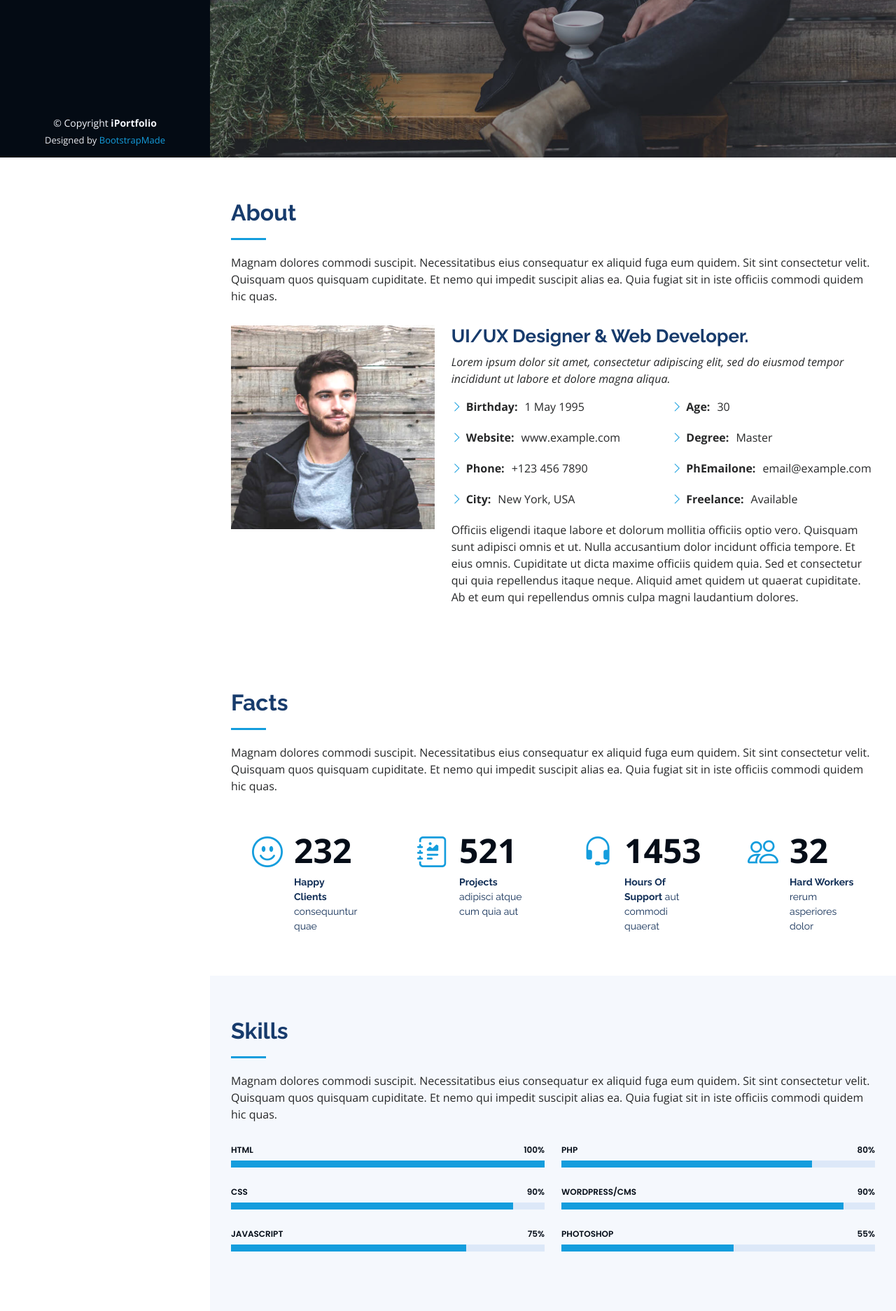
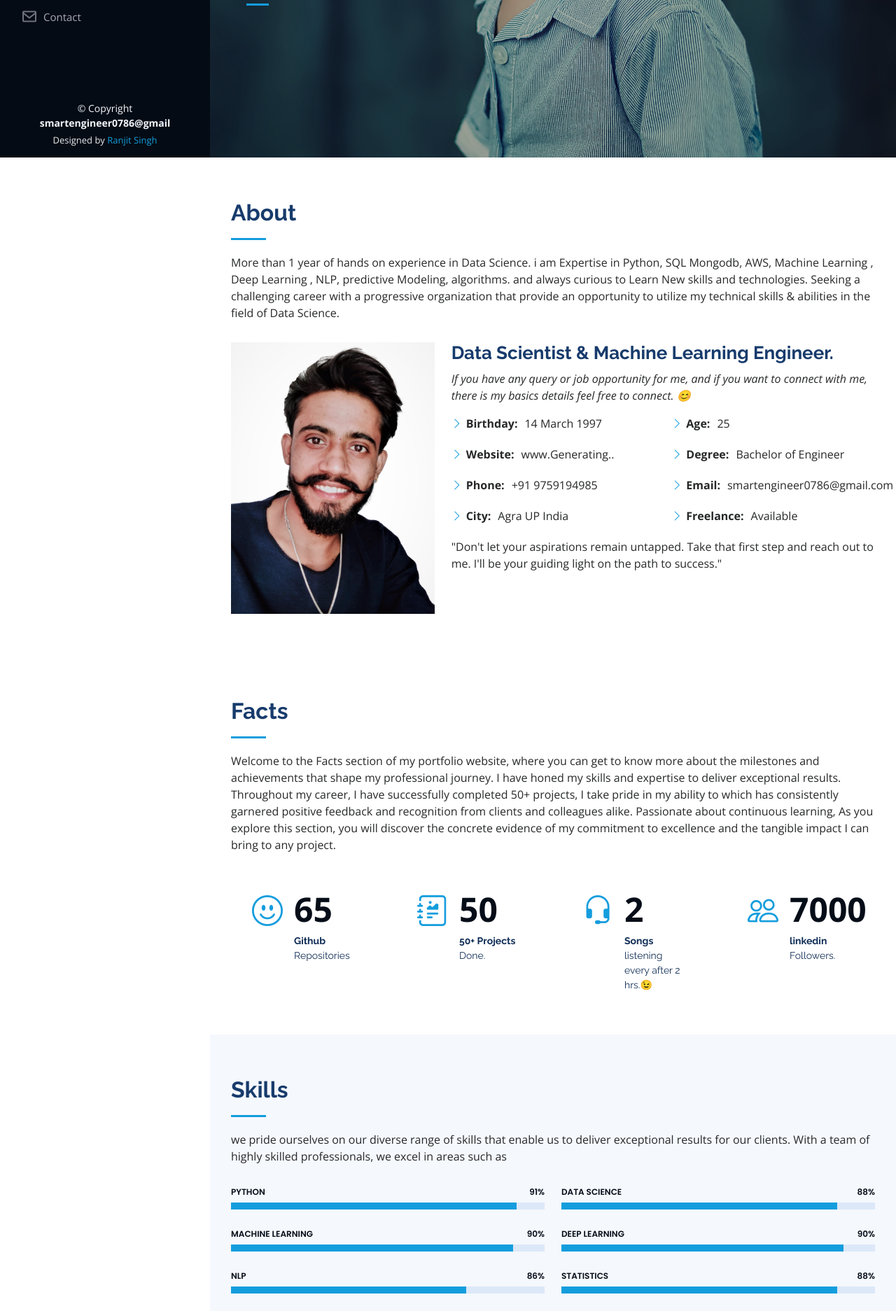
Before and after one commit to Ranjit-Singh-786/portfolio_website, a Flask app: page / in a window 1280 px wide. Shown: the part 575-2448 px from the top of the page at 70% size. Run offline with Flask 3, Linux system fonts and the light colour scheme; some libraries are stand-ins or nearby versions.

Commit message:
working on front -end

```diff
--- a/static/assets/css/style.css
+++ b/static/assets/css/style.css
@@ -263,7 +263,7 @@
 }
 
 #hero h1 {
-  margin: 0 0 10px 0;
+  margin: 300px 300px 10px 0px;
   font-size: 64px;
   font-weight: 700;
   line-height: 56px;
--- a/templates/index.html
+++ b/templates/index.html
@@ -27,13 +27,7 @@
   <!-- Template Main CSS File -->
   <link href="static/assets/css/style.css" rel="stylesheet">
 
-  <!-- =======================================================
-  * Template Name: iPortfolio
-  * Updated: May 30 2023 with Bootstrap v5.3.0
-  * Template URL: https://bootstrapmade.com/iportfolio-bootstrap-portfolio-websites-template/
-  * Author: BootstrapMade.com
-  * License: https://bootstrapmade.com/license/
-  ======================================================== -->
+
 </head>
 
 <body>
@@ -46,7 +40,7 @@
     <div class="d-flex flex-column">
 
       <div class="profile">
-        <img src="assets/img/profile-img.jpg" alt="" class="img-fluid rounded-circle">
+        <img src="static/assets/img/profile-img.jpg" alt="" class="img-fluid rounded-circle">
         <h1 class="text-light"><a href="index.html">Ranjit Singh</a></h1>
         <div class="social-links mt-3 text-center">
           <a href="#" class="twitter"><i class="bx bxl-twitter"></i></a>
@@ -74,7 +68,7 @@
   <section id="hero" class="d-flex flex-column justify-content-center align-items-center">
     <div class="hero-container" data-aos="fade-in">
       <h1>Ranjit Singh</h1>
-      <p>I'm <span class="typed" data-typed-items="Designer, Developer, Freelancer, Photographer"></span></p>
+      <p>I'm <span class="typed" data-typed-items="Data Scientist Engineer,Machine Learning Engineer, Developer, Data Analyst, Freelancer, Backend Developer"></span></p>
     </div>
   </section><!-- End Hero -->
 
@@ -86,7 +80,16 @@
 
         <div class="section-title">
           <h2>About</h2>
-          <p>Magnam dolores commodi suscipit. Necessitatibus eius consequatur ex aliquid fuga eum quidem. Sit sint consectetur velit. Quisquam quos quisquam cupiditate. Et nemo qui impedit suscipit alias ea. Quia fugiat sit in iste officiis commodi quidem hic quas.</p>
+          <p>More than 1 year of hands on experience in
+            Data Science. i am Expertise in Python, SQL
+            Mongodb, AWS, Machine Learning , Deep
+            Learning , NLP, predictive Modeling,
+            algorithms. and always curious to Learn
+            New skills and technologies.
+            Seeking a challenging career with a
+            progressive organization that provide an
+            opportunity to utilize my technical skills &
+            abilities in the field of Data Science.</p>
         </div>
 
         <div class="row">
@@ -94,33 +97,32 @@
             <img src="assets/img/profile-img.jpg" class="img-fluid" alt="">
           </div>
           <div class="col-lg-8 pt-4 pt-lg-0 content" data-aos="fade-left">
-            <h3>UI/UX Designer &amp; Web Developer.</h3>
+            <h3>Data Scientist &amp; Machine Learning Engineer.</h3>
             <p class="fst-italic">
-              Lorem ipsum dolor sit amet, consectetur adipiscing elit, sed do eiusmod tempor incididunt ut labore et dolore
-              magna aliqua.
+              If you have any query or job opportunity for me, and if you want to connect
+              with me, there is my basics details feel free to connect. 😊
             </p>
             <div class="row">
               <div class="col-lg-6">
                 <ul>
-                  <li><i class="bi bi-chevron-right"></i> <strong>Birthday:</strong> <span>1 May 1995</span></li>
-                  <li><i class="bi bi-chevron-right"></i> <strong>Website:</strong> <span>www.example.com</span></li>
-                  <li><i class="bi bi-chevron-right"></i> <strong>Phone:</strong> <span>+123 456 7890</span></li>
-                  <li><i class="bi bi-chevron-right"></i> <strong>City:</strong> <span>New York, USA</span></li>
+                  <li><i class="bi bi-chevron-right"></i> <strong>Birthday:</strong> <span>14 March 1997</span></li>
+                  <li><i class="bi bi-chevron-right"></i> <strong>Website:</strong> <span>www.Generating..</span></li>
+                  <li><i class="bi bi-chevron-right"></i> <strong>Phone:</strong> <span>+91 9759194985</span></li>
+                  <li><i class="bi bi-chevron-right"></i> <strong>City:</strong> <span>Agra UP India </span></li>
                 </ul>
               </div>
               <div class="col-lg-6">
                 <ul>
-                  <li><i class="bi bi-chevron-right"></i> <strong>Age:</strong> <span>30</span></li>
-                  <li><i class="bi bi-chevron-right"></i> <strong>Degree:</strong> <span>Master</span></li>
-                  <li><i class="bi bi-chevron-right"></i> <strong>PhEmailone:</strong> <span>email@example.com</span></li>
+                  <li><i class="bi bi-chevron-right"></i> <strong>Age:</strong> <span>25</span></li>
+                  <li><i class="bi bi-chevron-right"></i> <strong>Degree:</strong> <span>Bachelor of Engineer</span></li>
+                  <li><i class="bi bi-chevron-right"></i> <strong>Email:</strong> <span>smartengineer0786@gmail.com</span></li>
                   <li><i class="bi bi-chevron-right"></i> <strong>Freelance:</strong> <span>Available</span></li>
                 </ul>
               </div>
             </div>
-            <p>
-              Officiis eligendi itaque labore et dolorum mollitia officiis optio vero. Quisquam sunt adipisci omnis et ut. Nulla accusantium dolor incidunt officia tempore. Et eius omnis.
-              Cupiditate ut dicta maxime officiis quidem quia. Sed et consectetur qui quia repellendus itaque neque. Aliquid amet quidem ut quaerat cupiditate. Ab et eum qui repellendus omnis culpa magni laudantium dolores.
-            </p>
+            <p>"Don't let your aspirations remain untapped. Take that first step and reach out to me.
+               I'll be your guiding light on the path to success."
+              </p>
           </div>
         </div>
 
@@ -133,7 +135,10 @@
 
         <div class="section-title">
           <h2>Facts</h2>
-          <p>Magnam dolores commodi suscipit. Necessitatibus eius consequatur ex aliquid fuga eum quidem. Sit sint consectetur velit. Quisquam quos quisquam cupiditate. Et nemo qui impedit suscipit alias ea. Quia fugiat sit in iste officiis commodi quidem hic quas.</p>
+          <p>Welcome to the Facts section of my portfolio website, where you can get to know more about the milestones and achievements
+            that shape my professional journey. I have honed my skills and expertise to deliver exceptional results. Throughout my career, I have successfully completed 50+ projects,
+              I take pride in my ability to  which has consistently garnered positive feedback and recognition from clients and colleagues alike. Passionate about continuous learning,
+ As you explore this section, you will discover the concrete evidence of my commitment to excellence and the tangible impact I can bring to any project.</p>
         </div>
 
         <div class="row no-gutters">
@@ -141,39 +146,41 @@
           <div class="col-lg-3 col-md-6 d-md-flex align-items-md-stretch" data-aos="fade-up">
             <div class="count-box">
               <i class="bi bi-emoji-smile"></i>
-              <span data-purecounter-start="0" data-purecounter-end="232" data-purecounter-duration="1" class="purecounter"></span>
-              <p><strong>Happy Clients</strong> consequuntur quae</p>
+              <span data-purecounter-start="0" data-purecounter-end="65" data-purecounter-duration="1" class="purecounter"></span>
+              <p><strong>Github</strong> Repositories</p>
             </div>
           </div>
 
           <div class="col-lg-3 col-md-6 d-md-flex align-items-md-stretch" data-aos="fade-up" data-aos-delay="100">
             <div class="count-box">
               <i class="bi bi-journal-richtext"></i>
-              <span data-purecounter-start="0" data-purecounter-end="521" data-purecounter-duration="1" class="purecounter"></span>
-              <p><strong>Projects</strong> adipisci atque cum quia aut</p>
+              <span data-purecounter-start="0" data-purecounter-end="50" data-purecounter-duration="1" class="purecounter"></span>
+              <p><strong>50+ Projects</strong> Done.</p>
             </div>
           </div>
 
           <div class="col-lg-3 col-md-6 d-md-flex align-items-md-stretch" data-aos="fade-up" data-aos-delay="200">
             <div class="count-box">
               <i class="bi bi-headset"></i>
-              <span data-purecounter-start="0" data-purecounter-end="1453" data-purecounter-duration="1" class="purecounter"></span>
-              <p><strong>Hours Of Support</strong> aut commodi quaerat</p>
+              <span data-purecounter-start="0" data-purecounter-end="2" data-purecounter-duration="1" class="purecounter"></span>
+              <p><strong>Songs</strong> listening every after 2 hrs.😉 </p>
             </div>
           </div>
 
           <div class="col-lg-3 col-md-6 d-md-flex align-items-md-stretch" data-aos="fade-up" data-aos-delay="300">
             <div class="count-box">
               <i class="bi bi-people"></i>
-              <span data-purecounter-start="0" data-purecounter-end="32" data-purecounter-duration="1" class="purecounter"></span>
-              <p><strong>Hard Workers</strong> rerum asperiores dolor</p>
+              <span data-purecounter-start="0" data-purecounter-end="7000" data-purecounter-duration="1" class="purecounter"></span>
+              <p><strong>linkedin</strong> Followers.</p>
             </div>
           </div>
 
         </div>
 
       </div>
-    </section><!-- End Facts Section -->
+    </section>
+    <!-- End Facts Section -->
+
 
     <!-- ======= Skills Section ======= -->
     <section id="skills" class="skills section-bg">
@@ -181,7 +188,7 @@
 
         <div class="section-title">
           <h2>Skills</h2>
-          <p>Magnam dolores commodi suscipit. Necessitatibus eius consequatur ex aliquid fuga eum quidem. Sit sint consectetur velit. Quisquam quos quisquam cupiditate. Et nemo qui impedit suscipit alias ea. Quia fugiat sit in iste officiis commodi quidem hic quas.</p>
+          <p> we pride ourselves on our diverse range of skills that enable us to deliver exceptional results for our clients. With a team of highly skilled professionals, we excel in areas such as</p>
         </div>
 
         <div class="row skills-content">
@@ -189,21 +196,21 @@
           <div class="col-lg-6" data-aos="fade-up">
 
             <div class="progress">
-              <span class="skill">HTML <i class="val">100%</i></span>
+              <span class="skill">Python <i class="val">91%</i></span>
               <div class="progress-bar-wrap">
-                <div class="progress-bar" role="progressbar" aria-valuenow="100" aria-valuemin="0" aria-valuemax="100"></div>
+                <div class="progress-bar" role="progressbar" aria-valuenow="91" aria-valuemin="0" aria-valuemax="91"></div>
               </div>
             </div>
 
             <div class="progress">
-              <span class="skill">CSS <i class="val">90%</i></span>
+              <span class="skill">Machine Learning <i class="val">90%</i></span>
               <div class="progress-bar-wrap">
                 <div class="progress-bar" role="progressbar" aria-valuenow="90" aria-valuemin="0" aria-valuemax="100"></div>
               </div>
             </div>
 
             <div class="progress">
-              <span class="skill">JavaScript <i class="val">75%</i></span>
+              <span class="skill">NLP <i class="val">86%</i></span>
               <div class="progress-bar-wrap">
                 <div class="progress-bar" role="progressbar" aria-valuenow="75" aria-valuemin="0" aria-valuemax="100"></div>
               </div>
@@ -214,23 +221,23 @@
           <div class="col-lg-6" data-aos="fade-up" data-aos-delay="100">
 
             <div class="progress">
-              <span class="skill">PHP <i class="val">80%</i></span>
+              <span class="skill">Data Science <i class="val">88%</i></span>
               <div class="progress-bar-wrap">
-                <div class="progress-bar" role="progressbar" aria-valuenow="80" aria-valuemin="0" aria-valuemax="100"></div>
+                <div class="progress-bar" role="progressbar" aria-valuenow="88" aria-valuemin="0" aria-valuemax="88"></div>
               </div>
             </div>
 
             <div class="progress">
-              <span class="skill">WordPress/CMS <i class="val">90%</i></span>
+              <span class="skill">Deep Learning <i class="val">90%</i></span>
               <div class="progress-bar-wrap">
                 <div class="progress-bar" role="progressbar" aria-valuenow="90" aria-valuemin="0" aria-valuemax="100"></div>
               </div>
             </div>
 
             <div class="progress">
-              <span class="skill">Photoshop <i class="val">55%</i></span>
+              <span class="skill">Statistics <i class="val">88%</i></span>
               <div class="progress-bar-wrap">
-                <div class="progress-bar" role="progressbar" aria-valuenow="55" aria-valuemin="0" aria-valuemax="100"></div>
+                <div class="progress-bar" role="progressbar" aria-valuenow="88" aria-valuemin="0" aria-valuemax="100"></div>
               </div>
             </div>
 
@@ -238,8 +245,65 @@
 
         </div>
 
+
+        <div class="row skills-content">
+
+          <div class="col-lg-6" data-aos="fade-up">
+
+            <div class="progress">
+              <span class="skill">Mongodb <i class="val">88%</i></span>
+              <div class="progress-bar-wrap">
+                <div class="progress-bar" role="progressbar" aria-valuenow="88" aria-valuemin="0" aria-valuemax="100"></div>
+              </div>
+            </div>
+
+            <div class="progress">
+              <span class="skill">Web developing<i class="val">68%</i></span>
+              <div class="progress-bar-wrap">
+                <div class="progress-bar" role="progressbar" aria-valuenow="68" aria-valuemin="0" aria-valuemax="100"></div>
+              </div>
+            </div>
+
+            <div class="progress">
+              <span class="skill">Computer vision <i class="val">82%</i></span>
+              <div class="progress-bar-wrap">
+                <div class="progress-bar" role="progressbar" aria-valuenow="82" aria-valuemin="0" aria-valuemax="100"></div>
+              </div>
+            </div>
+
+          </div>
+
+          <div class="col-lg-6" data-aos="fade-up" data-aos-delay="100">
+
+            <div class="progress">
+              <span class="skill">SQL <i class="val">77%</i></span>
+              <div class="progress-bar-wrap">
+                <div class="progress-bar" role="progressbar" aria-valuenow="77" aria-valuemin="0" aria-valuemax="77"></div>
+              </div>
+            </div>
+
+            <div class="progress">
+              <span class="skill">Mlops Deployment <i class="val">72%</i></span>
+              <div class="progress-bar-wrap">
+                <div class="progress-bar" role="progressbar" aria-valuenow="72" aria-valuemin="0" aria-valuemax="100"></div>
+              </div>
+            </div>
+
+            <div class="progress">
+              <span class="skill">AWS <i class="val">41%</i></span>
+              <div class="progress-bar-wrap">
+                <div class="progress-bar" role="progressbar" aria-valuenow="41" aria-valuemin="0" aria-valuemax="100"></div>
+              </div>
+            </div>
+
+          </div>
+          </div>
       </div>
-    </section><!-- End Skills Section -->
+    </section>
+    <!-- End Skills Section -->
+
+
+
 
     <!-- ======= Resume Section ======= -->
     <section id="resume" class="resume">
@@ -307,6 +371,9 @@
       </div>
     </section><!-- End Resume Section -->
 
+
+
+
     <!-- ======= Portfolio Section ======= -->
     <section id="portfolio" class="portfolio section-bg">
       <div class="container">
@@ -316,6 +383,90 @@
           <p>Magnam dolores commodi suscipit. Necessitatibus eius consequatur ex aliquid fuga eum quidem. Sit sint consectetur velit. Quisquam quos quisquam cupiditate. Et nemo qui impedit suscipit alias ea. Quia fugiat sit in iste officiis commodi quidem hic quas.</p>
         </div>
 
+
+
+        <!-- ################################# -->
+        <div class="row ml-5">
+          <div class="col-xl-4 col-lg-4 col-md-4 col-sm-4 col-12 ">
+            <div class="card" id="cardshdw" style="width: 200px; height: 375px;">
+              <img src="static/assets/img/profile-img.jpg" height="200px" class="card-img">
+              <div class="card-body">
+                <h5 class="display-9">Ranjit Singh</h5>
+                <p style="text-align:right; color:rgba(0, 0, 255, 0.561);">web devlopper!</p>
+                <button class="btn btn-outline-danger btn-block">like & share</button>
+              </div>
+            </div>
+          </div>
+          <br>
+
+        <div class="col-xl-4 col-lg-4 col-md-4 col-sm-4 col-12">
+          <div class="card" id="cardshdw1"  style="width: 200px; height: 375px;">
+              <img src="static/assets/img/profile-img.jpg" height="200px" class="card-img">
+              <div class="card-body">
+                <h5 class="display-9">Ranjit Singh</h5>                <p class="text-primary">jai ho meri shairo wali</p>
+                <button class="btn btn-outline-warning btn-block">like & share</button>
+              </div>
+            </div>
+          </div>
+          <br>
+
+          <div class="col-xl-4 col-lg-4 col-md-4 col-sm-4 col-12">
+            <div class="card" id="cardshdw2"  style="width: 200px; height:375px;">
+              <img src="static/assets/img/profile-img.jpg" height="200px" class="card-img">
+              <div class="card-body">
+                <h5 class="display-9">Ranjit Singh</h5>                <p style="text-align: right; color: blue">web devloper!</p>
+                <button class="btn btn-outline-danger btn-block">Like & share</button>
+              </div>
+            </div>
+          </div>
+        </div>
+<br><br>
+
+<!-- ## next 3 cards -->
+<div class="row ml-5">
+  <div class="col-xl-4 col-lg-4 col-md-4 col-sm-4 col-12 ">
+    <div class="card" id="cardshdw" style="width: 200px; height: 375px;">
+      <img src="static/assets/img/profile-img.jpg" height="200px" class="card-img">
+      <div class="card-body">
+        <h5 class="display-9">Ranjit Singh</h5>        <p style="text-align:right; color:rgba(0, 0, 255, 0.561);">web devlopper!</p>
+        <button class="btn btn-outline-danger btn-block">like & share</button>
+      </div>
+    </div>
+  </div>
+  <br>
+
+<div class="col-xl-4 col-lg-4 col-md-4 col-sm-4 col-12">
+  <div class="card" id="cardshdw1"  style="width: 200px; height: 375px;">
+      <img src="static/assets/img/profile-img.jpg" height="200px" class="card-img">
+      <div class="card-body">
+        <h5 class="display-9">Ranjit Singh</h5>        <p class="text-primary">jai ho meri shairo wali</p>
+        <button class="btn btn-outline-warning btn-block">like & share</button>
+      </div>
+    </div>
+  </div>
+  <br>
+
+  <!-- and now last card creation start now -->
+  <div class="col-xl-4 col-lg-4 col-md-4 col-sm-4 col-12">
+    <div class="card" id="cardshdw2"  style="width: 200px; height:375px;">
+      <img src="static/assets/img/profile-img.jpg" height="200px" class="card-img">
+      <div class="card-body">
+        <h5 class="display-9">Ranjit Singh</h5>        <p style="text-align: right; color: blue">web devloper!</p>
+        <button class="btn btn-outline-danger btn-block">Like & share</button>
+      </div>
+    </div>
+  </div>
+</div>
+
+
+
+
+
+
+
+
+
+<!-- ############################################################# -->
         <div class="row" data-aos="fade-up">
           <div class="col-lg-12 d-flex justify-content-center">
             <ul id="portfolio-flters">
@@ -629,14 +780,14 @@
   <footer id="footer">
     <div class="container">
       <div class="copyright">
-        &copy; Copyright <strong><span>iPortfolio</span></strong>
+        &copy; Copyright <strong><span>smartengineer0786@gmail</span></strong>
       </div>
       <div class="credits">
         <!-- All the links in the footer should remain intact. -->
         <!-- You can delete the links only if you purchased the pro version. -->
         <!-- Licensing information: https://bootstrapmade.com/license/ -->
         <!-- Purchase the pro version with working PHP/AJAX contact form: https://bootstrapmade.com/iportfolio-bootstrap-portfolio-websites-template/ -->
-        Designed by <a href="https://bootstrapmade.com/">BootstrapMade</a>
+        Designed by <a href="#">Ranjit Singh</a>
       </div>
     </div>
   </footer><!-- End  Footer -->
```
Also changed, not shown: static/assets/img/hero-bg.jpg, static/assets/img/profile-img.jpg.
